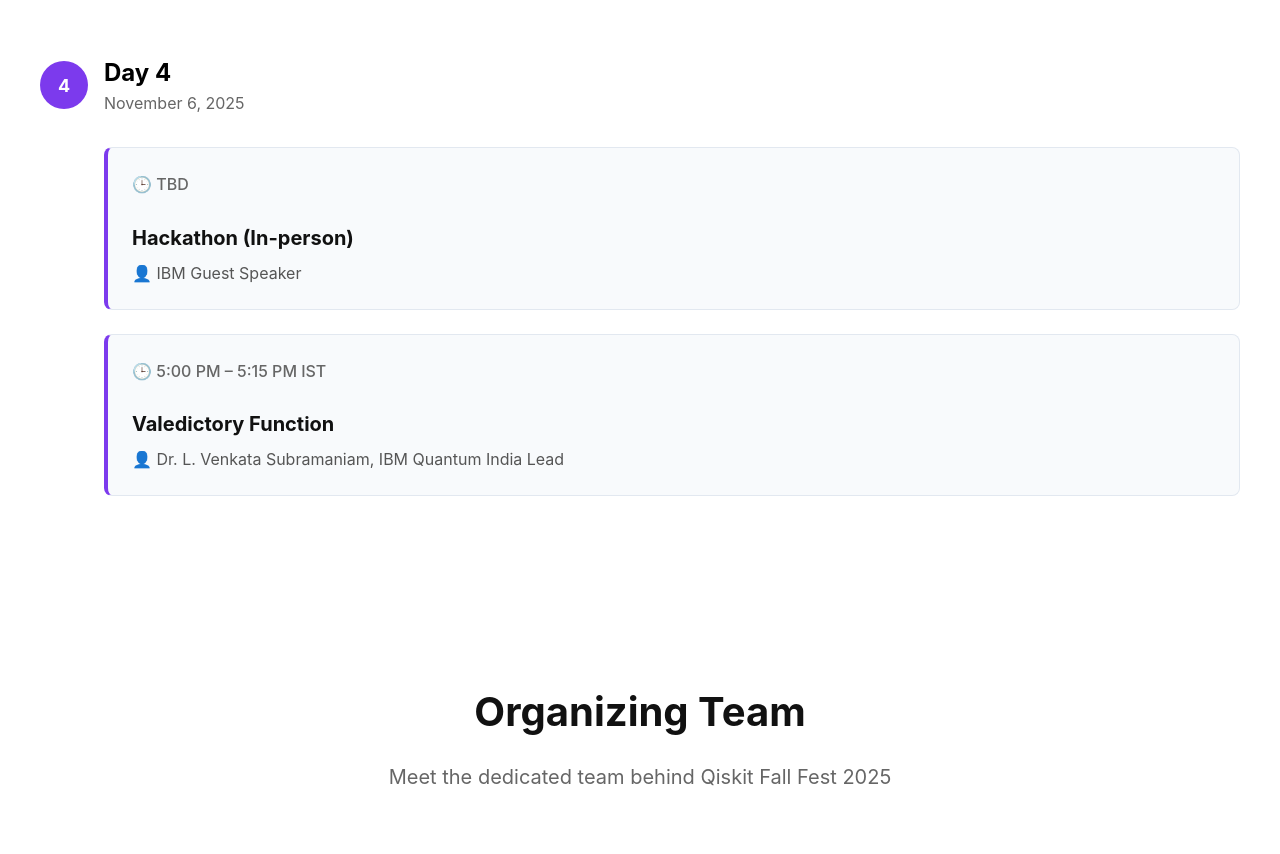
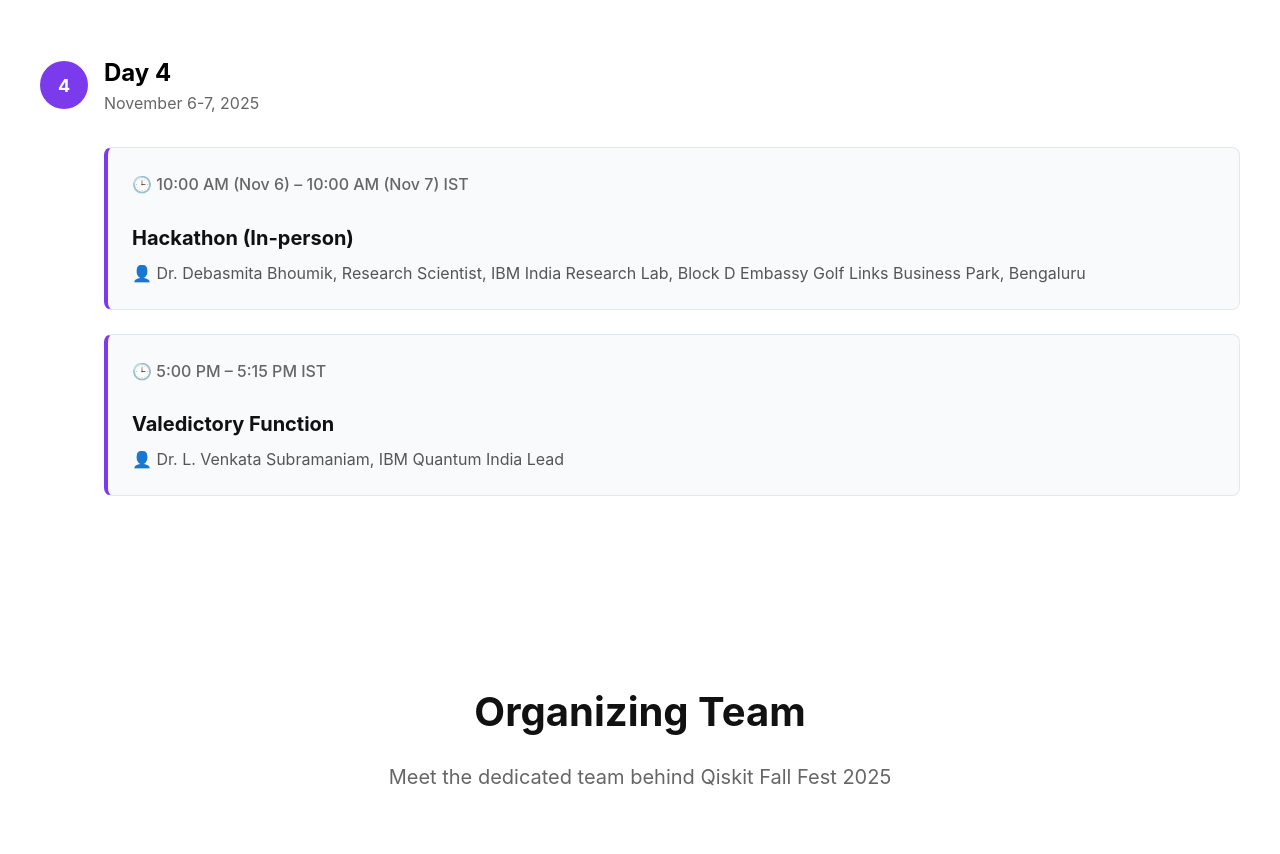
Before and after one commit to gourishetti-ruthvik/ibm_event_klu, a React (Vite) app: page / in a window 1280 px wide. Shown: the part 4012-4866 px from the top of the page. Built offline with nearby package versions, Linux system fonts and the light colour scheme.

Commit message:
added the hackathon details

```diff
--- a/src/App.tsx
+++ b/src/App.tsx
@@ -344,9 +344,9 @@ function App() {
                   ]
                 },
                 {
-                  date: "November 6, 2025",
+                  date: "November 6-7, 2025",
                   sessions: [
-                    { time: "TBD", title: "Hackathon (In-person)", speaker: "IBM Guest Speaker" },
+                    { time: "10:00 AM (Nov 6) – 10:00 AM (Nov 7) IST", title: "Hackathon (In-person)", speaker: "Dr. Debasmita Bhoumik, Research Scientist, IBM India Research Lab, Block D Embassy Golf Links Business Park, Bengaluru" },
                     { time: "5:00 PM – 5:15 PM IST", title: "Valedictory Function", speaker: "Dr. L. Venkata Subramaniam, IBM Quantum India Lead" }
                   ]
                 }
```
